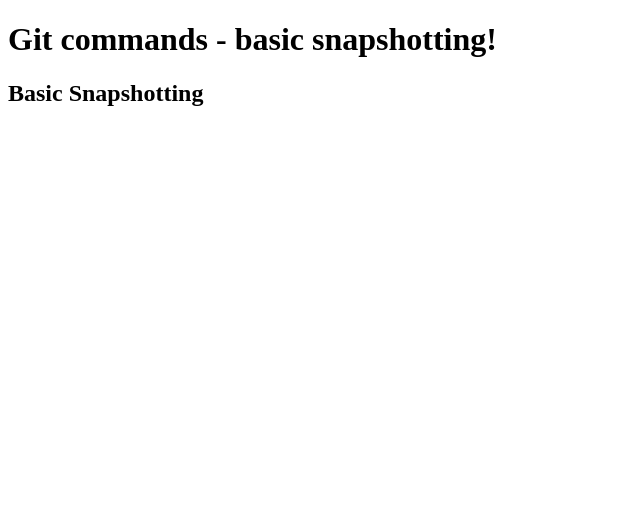
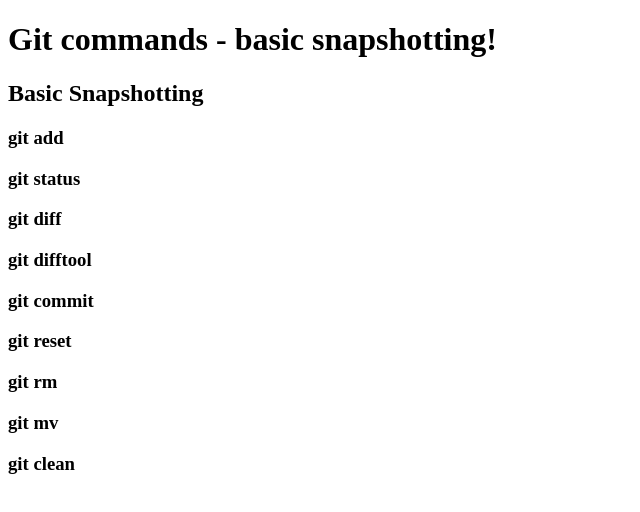
Before and after one commit to alexwertand/git-project, a plain HTML site: page index.html in a window 1280 px wide. Shown: the whole page, without its empty margins (0-640 px from the left). Drawn offline with Linux system fonts and the light colour scheme.

Commit message:
add h3 tag involving content

```diff
--- a/index.html
+++ b/index.html
@@ -10,16 +10,42 @@
 		<h1>Git commands - basic snapshotting!</h1>
 		<h2>Basic Snapshotting</h2>
 		<section>
-			<div></div>
-			<div></div>
-			<div></div>
-			<div></div>
-			<div></div>
-			<div></div>
-			<div></div>
-			<div></div>
-			<div></div>
-			<div></div>
+			<div>
+				<h3>git add</h3>
+				<p></p>
+			</div>
+			<div>
+				<h3>git status</h3>
+				<p></p>
+			</div>
+			<div>
+				<h3>git diff</h3>
+				<p></p>
+			</div>
+			<div>
+				<h3>git difftool</h3>
+				<p></p>
+			</div>
+			<div>
+				<h3>git commit</h3>
+				<p></p>
+			</div>
+			<div>
+				<h3>git reset</h3>
+				<p></p>
+			</div>
+			<div>
+				<h3>git rm</h3>
+				<p></p>
+			</div>
+			<div>
+				<h3>git mv</h3>
+				<p></p>
+			</div>
+			<div>
+				<h3>git clean</h3>
+				<p></p>
+			</div>
 		</section>
 	</main>
 </body>
```
